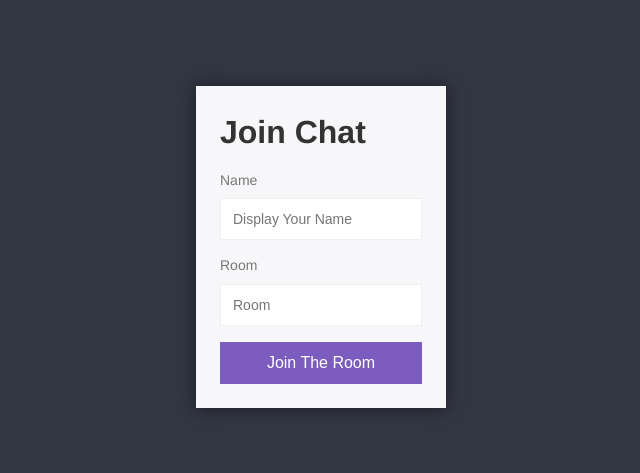
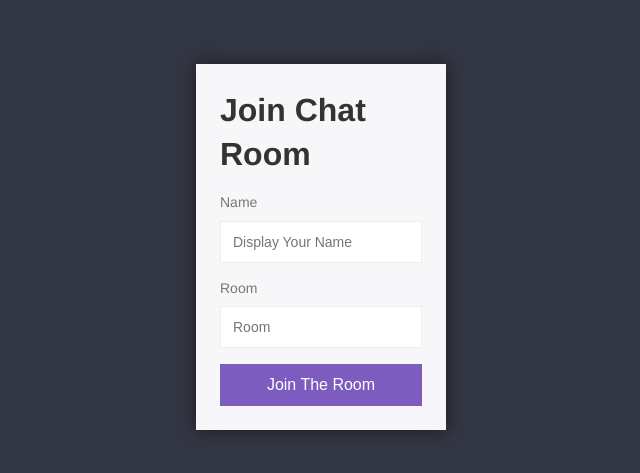
Before and after one commit to M0stafa-Fawzy/Chat-App, a website: page public/index.html in a window 1280 px wide. Shown: the part 153-626 px from the top of the page, without its empty margins (319-959 px from the left). Drawn offline with Linux system fonts and the light colour scheme.

```diff
--- a/public/index.html
+++ b/public/index.html
@@ -8,7 +8,7 @@
     <body>
         <div class="centered-form">
             <div class="centered-form__box">
-                <h1>Join Chat</h1>
+                <h1>Join Chat Room</h1>
                 <form action="chat.html">
                     <label>Name</label>
                     <input type="text" name="username" placeholder="Display Your Name" required>
--- a/src/index.js
+++ b/src/index.js
@@ -17,12 +17,6 @@
 
 io.on('connection' , (socket) => {
     console.log('new connection')
-    // socket.emit('updateCount' , count)
-
-    // socket.on('add', () => {
-    //     count ++
-    //     io.emit('updateCount', count)
-    // })
 
     socket.on('join', (options, callback) => {
 
```
